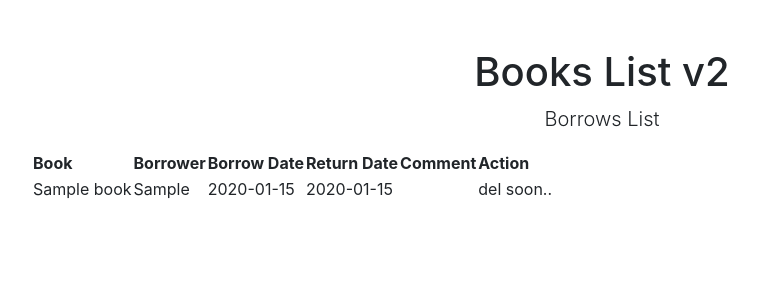
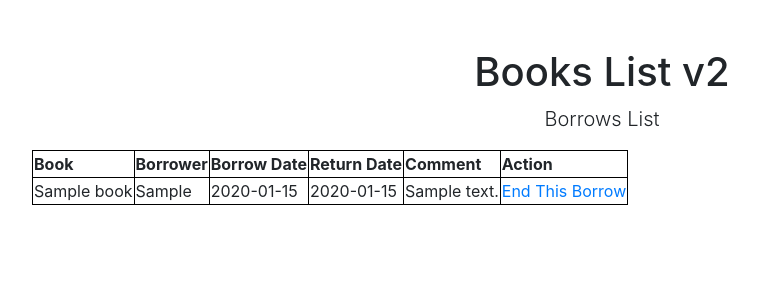
Before and after one commit to PedroPLCode/books_list_v2.py, a Flask app: page /borrows in a window 1280 px wide. Shown: the part 56-356 px from the top of the page, without its empty margins (38-796 px from the left). Run offline with Flask 3, Linux system fonts and the light colour scheme; tables that the repository leaves empty hold one stand-in row (values such as "Sample post").

Commit message:
Add remove borrow

```diff
--- a/app/forms.py
+++ b/app/forms.py
@@ -8,11 +8,9 @@ class AuthorForm(FlaskForm):
 
 class BookForm(FlaskForm):
     title = StringField('Title', validators=[DataRequired()])
-    date = StringField('Date', validators=[DataRequired()])
     comment = TextAreaField('Comment', validators=[DataRequired()])
 
 class BorrowForm(FlaskForm):
     borrower = StringField('Borrower', validators=[DataRequired()])
-    borrow_date = StringField('Borrow date', validators=[DataRequired()])
     return_date = StringField('Return date', validators=[DataRequired()])
     comment = TextAreaField('Comment', validators=[DataRequired()])
--- a/app/models.py
+++ b/app/models.py
@@ -14,7 +14,7 @@ class Author(db.Model):
 class Book(db.Model):
     id = db.Column(db.Integer, primary_key=True)
     title = db.Column(db.String(100), index=True)
-    date = db.Column(db.String(100), index=True, default=datetime.utcnow)
+    date = db.Column(db.String(100), index=True, default=datetime.today().strftime('%Y-%m-%d'))
     comment = db.Column(db.String(100), index=True)
     author_id = db.Column(db.Integer, db.ForeignKey('author.id'))
     borrows = db.relationship("Borrow", backref="book", lazy="dynamic")
@@ -26,7 +26,7 @@ class Book(db.Model):
 class Borrow(db.Model):
     id = db.Column(db.Integer, primary_key=True)
     borrower = db.Column(db.String(100), index=True)
-    borrow_date = db.Column(db.String(100), index=True, default=datetime.utcnow)
+    borrow_date = db.Column(db.String(100), index=True, default=datetime.today().strftime('%Y-%m-%d'))
     return_date = db.Column(db.String(100), index=True)
     comment = db.Column(db.String(100), index=True)
     book_id = db.Column(db.Integer, db.ForeignKey('book.id'))
--- a/app/routes.py
+++ b/app/routes.py
@@ -50,7 +50,7 @@ def authors_view():
     return render_template("authors.html", authors=authors, form=form, error=error)
 
 
-@app.route('/books', methods=["GET", "POST"])
+@app.route('/books', methods=["GET"])
 def books_view():
     error = ""
     books = Book.query.all()
@@ -74,7 +74,7 @@ def add_book_view(author_id):
     return render_template("add_book.html", form=form, error=error, author_id=author_id)
 
 
-@app.route('/borrows', methods=["GET", "POST"])
+@app.route('/borrows', methods=["GET"])
 def borrows_view():
     error = ""
     borrows = Borrow.query.all()
@@ -82,7 +82,7 @@ def borrows_view():
 
 
 @app.route('/addborrow/<int:book_id>', methods=["GET", "POST"])
-def add_borrow_view(book_id):
+def manage_borrow_view(book_id):
     form=BorrowForm()
     error = ""
 
@@ -90,7 +90,6 @@ def add_borrow_view(book_id):
         book_id = request.form.get('book_id')
         form.data.pop('csrf_token')
         new_borrow = Borrow(borrower=form.data['borrower'],
-                            borrow_date=form.data['borrow_date'],
                             return_date=form.data['return_date'],
                             comment=form.data['comment'],
                             book_id=book_id)
@@ -100,3 +99,15 @@ def add_borrow_view(book_id):
         return render_template("borrows.html", borrows=borrows, form=form, error=error)
 
     return render_template("add_borrow.html", form=form, error=error, book_id=book_id)
+
+
+@app.route('/removeborrow/<int:borrow_id>', methods=["GET"])
+def remove(borrow_id):
+    borrows = Borrow.query.all()
+    for borrow in borrows:
+        print(borrow.id, int(borrow_id))
+        if int(borrow.id)  == int(borrow_id):
+            db.session.delete(borrow)
+            db.session.commit()
+            break
+    return redirect(url_for("borrows_view"))
--- a/app/templates/base.html
+++ b/app/templates/base.html
@@ -6,8 +6,9 @@
         <meta name="description" content="" />
         <meta name="author" content="" />
         <title>Bare - Start Bootstrap Template</title>
-        <!-- Favicon-->
-        <link rel="icon" type="image/x-icon" href="assets/favicon.ico" />
+        <style>
+            table, th, tr, td {border: 1px solid black;}
+        </style>
         <!-- Core theme CSS (includes Bootstrap)-->
         <!-- Bootstrap core CSS -->
         <link rel="stylesheet" href="https://cdn.jsdelivr.net/npm/bootstrap@4.4.1/dist/css/bootstrap.min.css" integrity="sha384-Vkoo8x4CGsO3+Hhxv8T/Q5PaXtkKtu6ug5TOeNV6gBiFeWPGFN9MuhOf23Q9Ifjh" crossorigin="anonymous">        <!-- Bootstrap core JavaScript -->
--- a/app/templates/borrows.html
+++ b/app/templates/borrows.html
@@ -22,8 +22,8 @@
             <td>{{ borrow.borrower }}</td>
             <td>{{ borrow.borrow_date }}</td>
             <td>{{ borrow.return_date }}</td>
-            <td>{{ borrow.coment }}</td>
-            <td>del soon..</td>
+            <td>{{ borrow.comment }}</td>
+            <td><a href="/removeborrow/{{ borrow.id }}">End This Borrow</a></td>
         </tr>
         {% endfor %}
     </table>
```
Also changed, not shown: bookslist.db.
